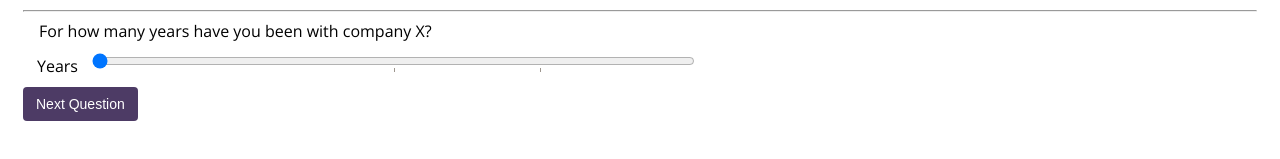
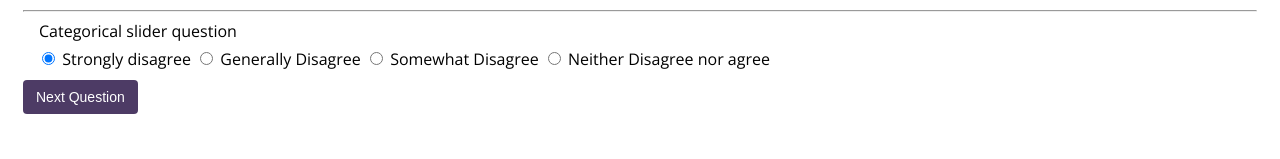
Before and after one commit to jamesv28/accessibility-forms, a website: page desktop/16-slider-nominal.html in a window 1280 px wide. Shown: the part 143-302 px from the top of the page. Drawn offline with nearby package versions, Linux system fonts and the light colour scheme.

Commit message:
added required tags and developing for nominal slider

```diff
--- a/desktop/16-slider-nominal.html
+++ b/desktop/16-slider-nominal.html
@@ -17,16 +17,17 @@
     <div class="container">
         <form action="17-slider-numeric.html">
             <fieldset class="fieldset-no-border">
-                <legend>For how many years have you been with company X?</legend>
-                <label for="years-worked">Years </label>
-                <input  id="years-worked" type="range" min="1" max="5" value="1" step="1" list="rangeList" >
-                <datalist id="rangeList">
-                    <option aria-label="strongly disagree">strongly disagree</option>
-                    <option value="neither Disatisfied">neither dissatisfied</option>
-                    <option >3</option>
-                    <option >4</option>
-                    <option aria-label="strongly agree">Strongly agree</option>
-                </datalist>
+                <legend>Categorical slider question</legend>
+                <div class="toggle-btn-group clearfix">
+                    <input type="radio" id="strongly-disagree" name="opinion" value="strongly-disagree" class="accessAid" checked="checked" />
+                    <label for="strongly-disagree">Strongly disagree</label>
+                    <input type="radio" id="generally-disagree" name="opinion" value="generally-disagree" class="accessAid" />
+                    <label for="generally-disagree">Generally Disagree</label>
+                    <input type="radio" id="somewhat-disagree" name="opinion" value="somewhat-disagree" class="accessAid" />
+                    <label for="somewhat-disagree">Somewhat Disagree</label>
+                    <input type="radio" id="neither-disagree" name="opinion" value="neither-disagree" class="accessAid" />
+                    <label for="neither-disagree">Neither Disagree nor agree</label>
+                </div>
             </fieldset>
             <button type="submit" class="button purple">Next Question</button>
         </form>
```
Also changed, not shown: desktop/19-multiple-dropdown-menus.html (+4 -4 lines).
